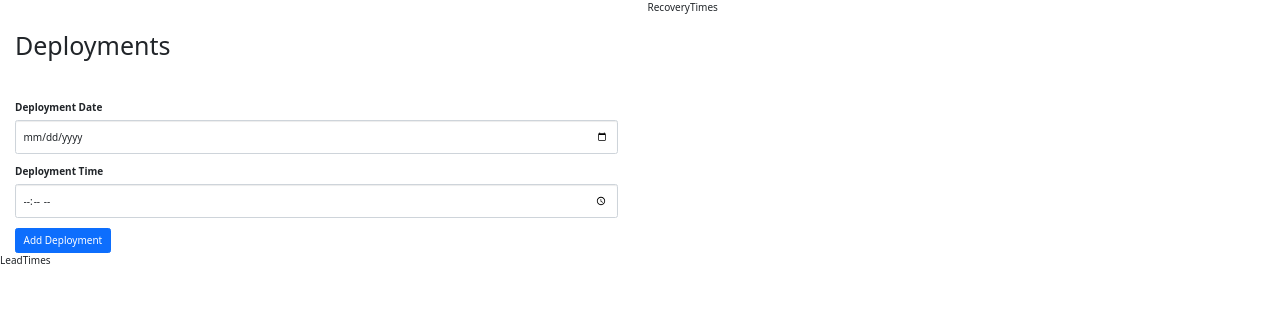
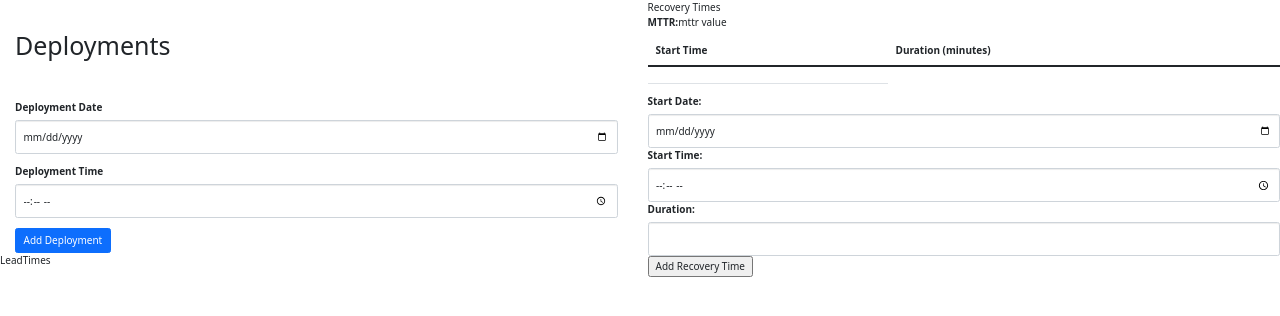
Before and after one commit to atulchopra123/squad-5-project, a React (Create React App) app: page / in a window 1280 px wide. Shown: the top 316 px of the page. Built offline with nearby package versions, Linux system fonts and the light colour scheme.

Commit message:
Added Recovery Time Functionality to App.js

```diff
--- a/src/App.js
+++ b/src/App.js
@@ -12,8 +12,7 @@ function App() {
         {/*LeadTimes*/}
       </div>
   <div className="col">
-        RecoveryTimes
-        {RecoveryTimes}
+        {RecoveryTimes()}
 
   </div>
   </div>
```
Also changed, not shown: 1 other file (tests, documents, lock files or other folders).
